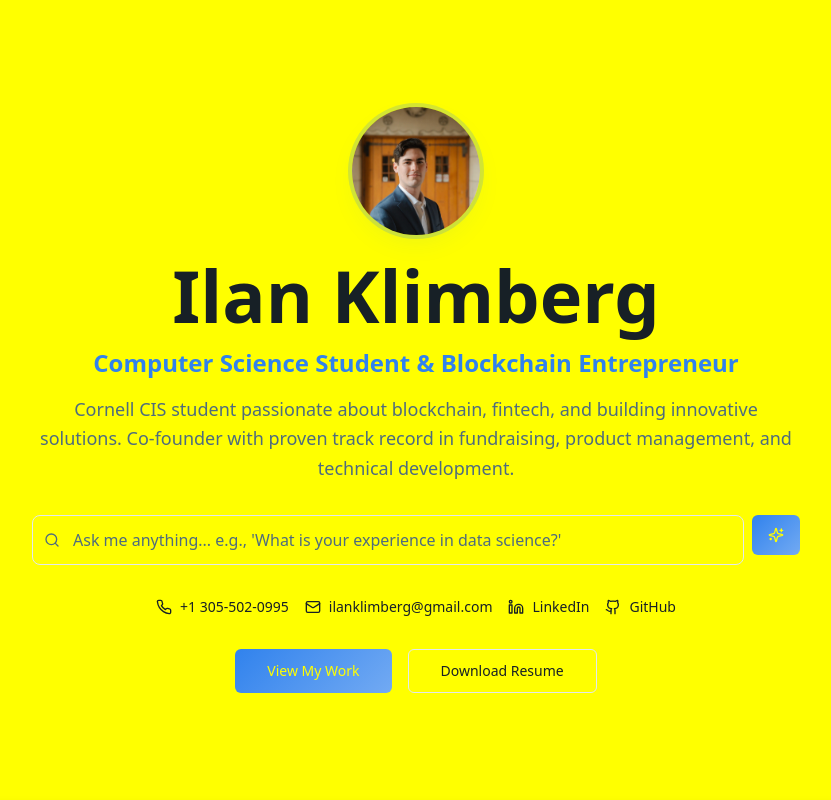
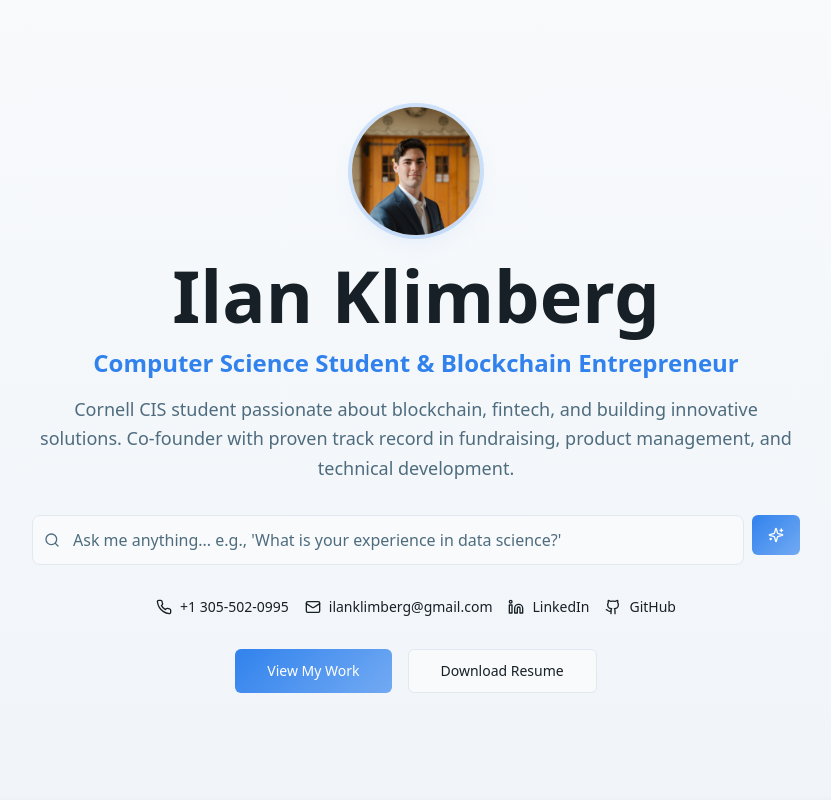
Before and after one commit to Ilanklim/ilan-klimberg-resume-site, a React (Vite) app: page / in a window 1280 px wide. Shown: the top 800 px of the page, without its empty margins (224-1055 px from the left). Built offline with nearby package versions, Linux system fonts and the light colour scheme.

Commit message:
Fix scroll-up background color
Change the scroll-up background color to match the website's background.

```diff
--- a/src/index.css
+++ b/src/index.css
@@ -8,17 +8,17 @@ All colors MUST be HSL.
 
 @layer base {
   :root {
-    --background: 248 250 252;
+    --background: 210 40% 98%;
     --foreground: 203 24% 12%;
 
-    --card: 255 255 255;
+    --card: 0 0% 100%;
     --card-foreground: 203 24% 12%;
 
-    --popover: 255 255 255;
+    --popover: 0 0% 100%;
     --popover-foreground: 203 24% 12%;
 
     --primary: 214 84% 56%;
-    --primary-foreground: 255 255 255;
+    --primary-foreground: 0 0% 100%;
     --primary-glow: 214 84% 70%;
 
     /* Additional color tokens for variety */
@@ -29,19 +29,19 @@ All colors MUST be HSL.
     --info: 199 89% 48%;
     --info-foreground: 355 100% 97%;
 
-    --secondary: 241 245 249;
+    --secondary: 210 40% 96%;
     --secondary-foreground: 203 24% 12%;
 
-    --muted: 241 245 249;
+    --muted: 210 40% 96%;
     --muted-foreground: 203 24% 40%;
 
-    --accent: 233 246 255;
+    --accent: 210 40% 98%;
     --accent-foreground: 214 84% 56%;
 
     /* Professional gradients */
     --gradient-primary: linear-gradient(135deg, hsl(214, 84%, 56%), hsl(214, 84%, 70%));
-    --gradient-subtle: linear-gradient(180deg, hsl(248, 250, 252), hsl(241, 245, 249));
-    --gradient-card: linear-gradient(145deg, hsl(255, 255, 255), hsl(248, 250, 252));
+    --gradient-subtle: linear-gradient(180deg, hsl(210, 40%, 98%), hsl(210, 40%, 96%));
+    --gradient-card: linear-gradient(145deg, hsl(0, 0%, 100%), hsl(210, 40%, 98%));
     --gradient-success: linear-gradient(135deg, hsl(142, 76%, 36%), hsl(142, 76%, 50%));
     --gradient-warning: linear-gradient(135deg, hsl(32, 95%, 44%), hsl(32, 95%, 58%));
     --gradient-info: linear-gradient(135deg, hsl(199, 89%, 48%), hsl(199, 89%, 62%));
@@ -85,20 +85,20 @@ All colors MUST be HSL.
 
   .dark {
     --background: 203 24% 8%;
-    --foreground: 241 245 249;
+    --foreground: 210 40% 96%;
 
     --card: 203 24% 10%;
-    --card-foreground: 241 245 249;
+    --card-foreground: 210 40% 96%;
 
     --popover: 203 24% 10%;
-    --popover-foreground: 241 245 249;
+    --popover-foreground: 210 40% 96%;
 
     --primary: 214 84% 70%;
     --primary-foreground: 203 24% 8%;
     --primary-glow: 214 84% 80%;
 
     --secondary: 203 24% 12%;
-    --secondary-foreground: 241 245 249;
+    --secondary-foreground: 210 40% 96%;
 
     --muted: 203 24% 12%;
     --muted-foreground: 203 24% 60%;
```
